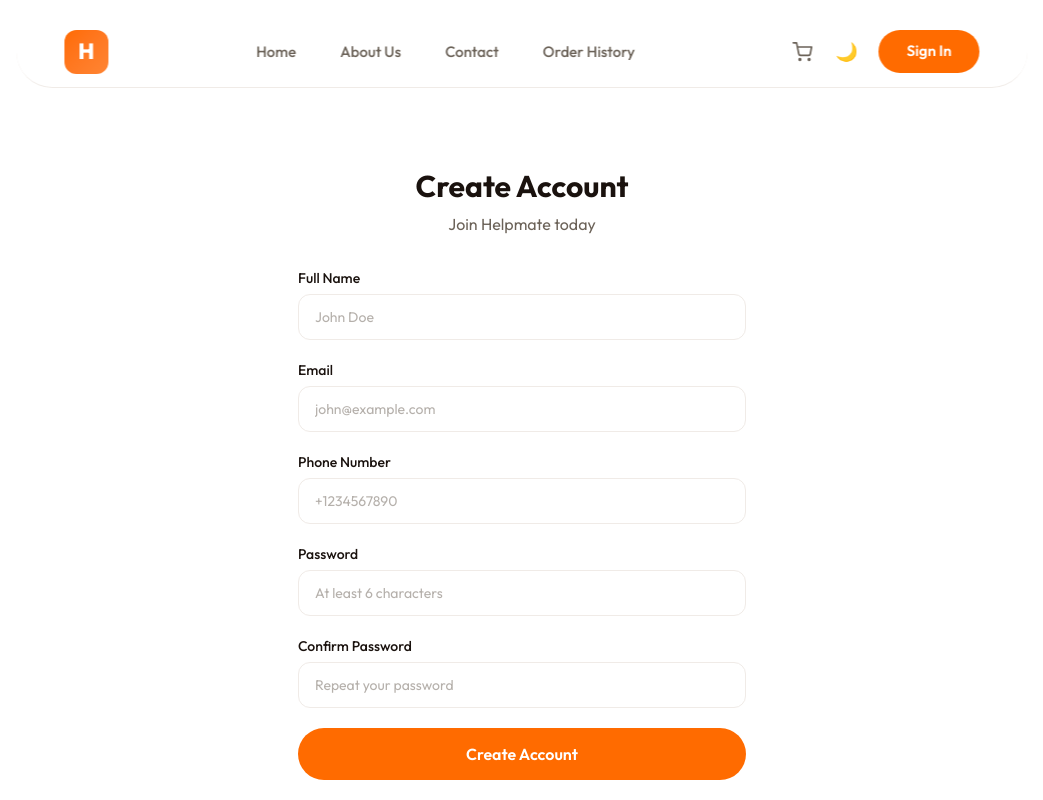
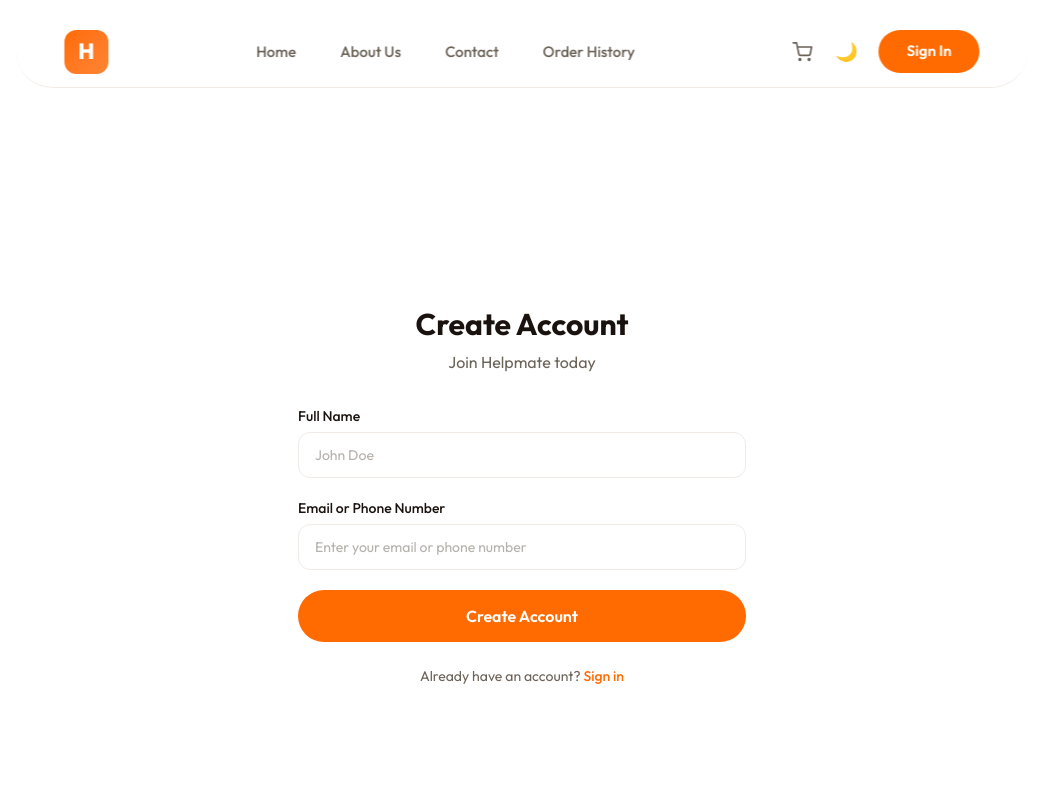
Before and after one commit to abubakrab69/Helpmate-Web, a React (Vite) app: page /auth/register in a window 1280 px wide. Shown: the top 800 px of the page, without its empty margins (118-1161 px from the left). Built offline with nearby package versions, Linux system fonts and the light colour scheme.

Commit message:
added small changes

```diff
--- a/src/pages/Register.jsx
+++ b/src/pages/Register.jsx
@@ -10,24 +10,42 @@ function Register() {
   const { register } = useAuth()
   const { addToast } = useToast()
 
-  const [form, setForm] = useState({ name: '', email: '', phone_number: '', password: '', password_confirmation: '' })
+  const [form, setForm] = useState({ name: '', identifier: '' })
   const [errors, setErrors] = useState({})
   const [loading, setLoading] = useState(false)
+  const [inputType, setInputType] = useState('')
 
-  const handleChange = (e) => {
-    setForm((prev) => ({ ...prev, [e.target.name]: e.target.value }))
-    setErrors((prev) => ({ ...prev, [e.target.name]: '' }))
+  const detectType = (val) => {
+    if (!val.trim()) return ''
+    if (val.includes('@')) return 'email'
+    const digits = val.replace(/\D/g, '')
+    if (digits.length >= 4) return 'phone'
+    return ''
+  }
+
+  const handleNameChange = (e) => {
+    setForm((prev) => ({ ...prev, name: e.target.value }))
+    setErrors((prev) => ({ ...prev, name: '' }))
+  }
+
+  const handleIdentifierChange = (e) => {
+    const val = e.target.value
+    setForm((prev) => ({ ...prev, identifier: val }))
+    setInputType(detectType(val))
+    setErrors((prev) => ({ ...prev, identifier: '' }))
   }
 
   const validate = () => {
     const errs = {}
-    if (!form.name.trim()) errs.name = 'Name is required'
-    if (!form.email.trim()) errs.email = 'Email is required'
-    else if (!/\S+@\S+\.\S+/.test(form.email)) errs.email = 'Invalid email address'
-    if (!form.phone_number.trim()) errs.phone_number = 'Phone number is required'
-    if (!form.password) errs.password = 'Password is required'
-    else if (form.password.length < 6) errs.password = 'Password must be at least 6 characters'
-    if (form.password !== form.password_confirmation) errs.password_confirmation = 'Passwords do not match'
+    if (!form.name.trim()) errs.name = 'Full name is required'
+    const id = form.identifier.trim()
+    if (!id) {
+      errs.identifier = 'Email or phone number is required'
+    } else if (inputType === 'email' && !/\S+@\S+\.\S+/.test(id)) {
+      errs.identifier = 'Please enter a valid email'
+    } else if (inputType === 'phone' && id.replace(/\D/g, '').length < 10) {
+      errs.identifier = 'Please enter a valid phone number'
+    }
     setErrors(errs)
     return Object.keys(errs).length === 0
   }
@@ -38,15 +56,28 @@ function Register() {
 
     setLoading(true)
     try {
-      await register({
+      const tempPass = Math.random().toString(36).slice(2, 10) + 'Aa1!'
+      const payload = {
         name: form.name.trim(),
-        email: form.email.trim(),
-        phone_number: form.phone_number.trim(),
-        password: form.password,
-        password_confirmation: form.password_confirmation,
-      })
+        password: tempPass,
+        password_confirmation: tempPass,
+      }
+
+      if (inputType === 'email') {
+        payload.email = form.identifier.trim()
+      } else {
+        payload.phone_number = form.identifier.trim()
+      }
+
+      await register(payload)
+
       navigate(ROUTES.OTP_VERIFY, {
-        state: { identifier: { email: form.email.trim() }, mode: 'register' },
+        state: {
+          identifier: inputType === 'email'
+            ? { email: form.identifier.trim() }
+            : { phone_number: form.identifier.trim() },
+          mode: 'register',
+        },
       })
     } catch (err) {
       addToast(err.message || 'Registration failed', 'error')
@@ -54,6 +85,9 @@ function Register() {
       setLoading(false)
     }
   }
+
+  const showFlag = inputType === 'phone'
+  const showEmailIcon = inputType === 'email'
 
   return (
     <div className="min-h-screen flex items-center justify-center px-4 pt-24 pb-12">
@@ -70,58 +104,43 @@ function Register() {
             label="Full Name"
             placeholder="John Doe"
             value={form.name}
-            onChange={handleChange}
+            onChange={handleNameChange}
             error={errors.name}
             autoComplete="name"
           />
 
-          <Input
-            id="email"
-            name="email"
-            label="Email"
-            type="email"
-            placeholder="john@example.com"
-            value={form.email}
-            onChange={handleChange}
-            error={errors.email}
-            autoComplete="email"
-          />
-
-          <Input
-            id="phone_number"
-            name="phone_number"
-            label="Phone Number"
-            type="tel"
-            placeholder="+1234567890"
-            value={form.phone_number}
-            onChange={handleChange}
-            error={errors.phone_number}
-            autoComplete="tel"
-          />
-
-          <Input
-            id="password"
-            name="password"
-            label="Password"
-            type="password"
-            placeholder="At least 6 characters"
-            value={form.password}
-            onChange={handleChange}
-            error={errors.password}
-            autoComplete="new-password"
-          />
-
-          <Input
-            id="password_confirmation"
-            name="password_confirmation"
-            label="Confirm Password"
-            type="password"
-            placeholder="Repeat your password"
-            value={form.password_confirmation}
-            onChange={handleChange}
-            error={errors.password_confirmation}
-            autoComplete="new-password"
-          />
+          <div className="flex flex-col gap-1.5">
+            <label htmlFor="identifier" className="text-sm font-medium text-[var(--color-text-h)]">
+              Email or Phone Number
+            </label>
+            <div className="relative">
+              <input
+                id="identifier"
+                name="identifier"
+                type={showEmailIcon ? 'email' : 'text'}
+                inputMode={showFlag ? 'tel' : showEmailIcon ? 'email' : 'text'}
+                placeholder="Enter your email or phone number"
+                value={form.identifier}
+                onChange={handleIdentifierChange}
+                autoComplete="username"
+                className={`w-full px-4 py-3 rounded-xl border bg-[var(--color-bg)] text-[var(--color-text-h)] text-sm outline-none transition-all duration-200 placeholder:text-[var(--color-text)]/50 focus:border-[var(--color-accent)] focus:ring-2 focus:ring-[var(--color-accent)]/20 pr-12 ${
+                  errors.identifier ? 'border-red-500 focus:border-red-500 focus:ring-red-500/20' : 'border-[var(--color-border)]'
+                }`}
+              />
+              <div className="absolute right-3 top-1/2 -translate-y-1/2 flex items-center gap-1 pointer-events-none text-sm">
+                {showFlag && (
+                  <span className="flex items-center gap-1 text-sm font-medium text-[var(--color-text)] select-none">
+                    <span className="text-base leading-none">🇵🇰</span>
+                    <span className="hidden sm:inline text-[13px]">+92</span>
+                  </span>
+                )}
+                {showEmailIcon && (
+                  <span className="text-base leading-none opacity-50 select-none">📧</span>
+                )}
+              </div>
+            </div>
+            {errors.identifier && <p className="text-red-500 text-xs mt-0.5">{errors.identifier}</p>}
+          </div>
 
           <button
             type="submit"
```
